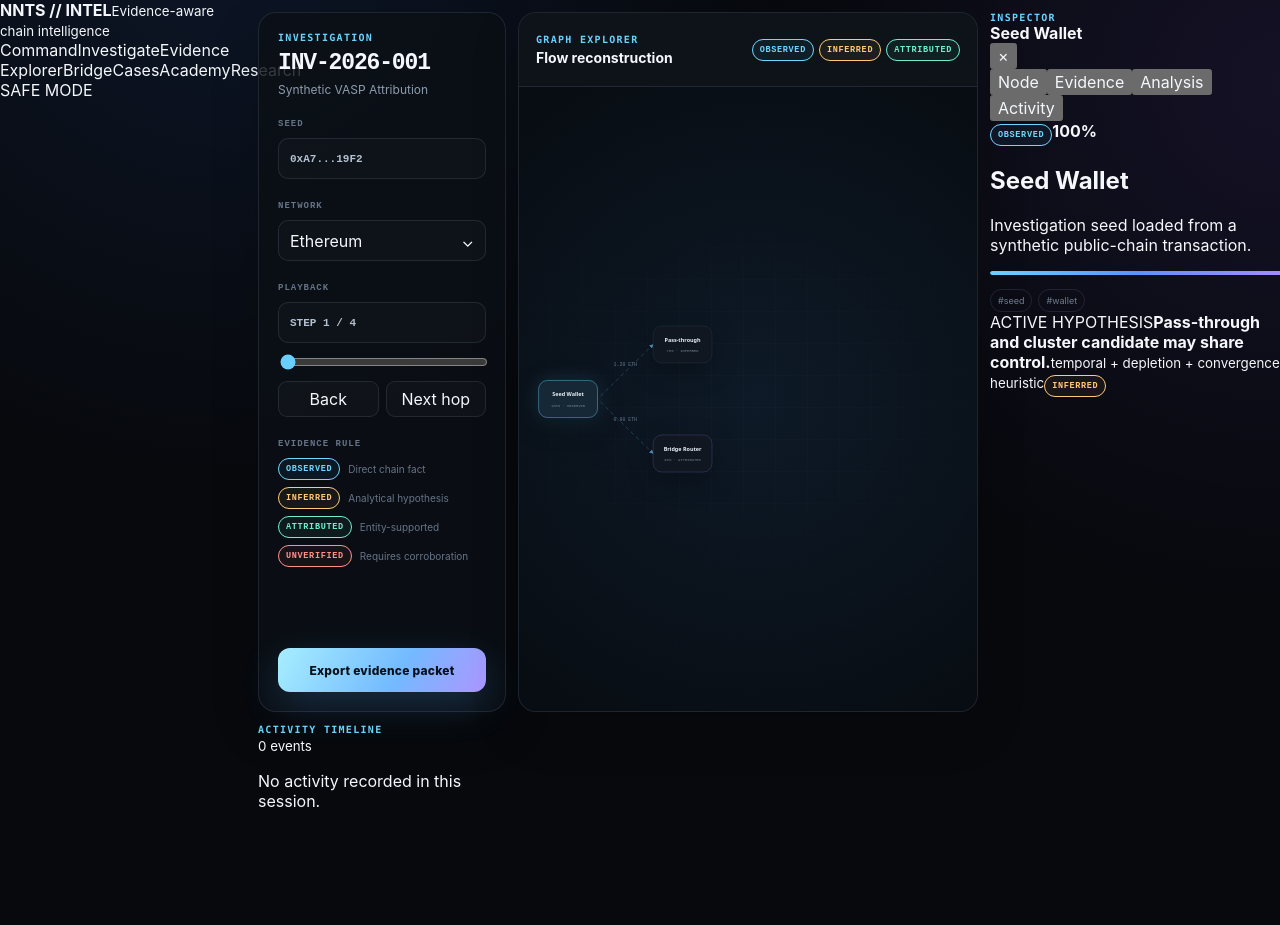
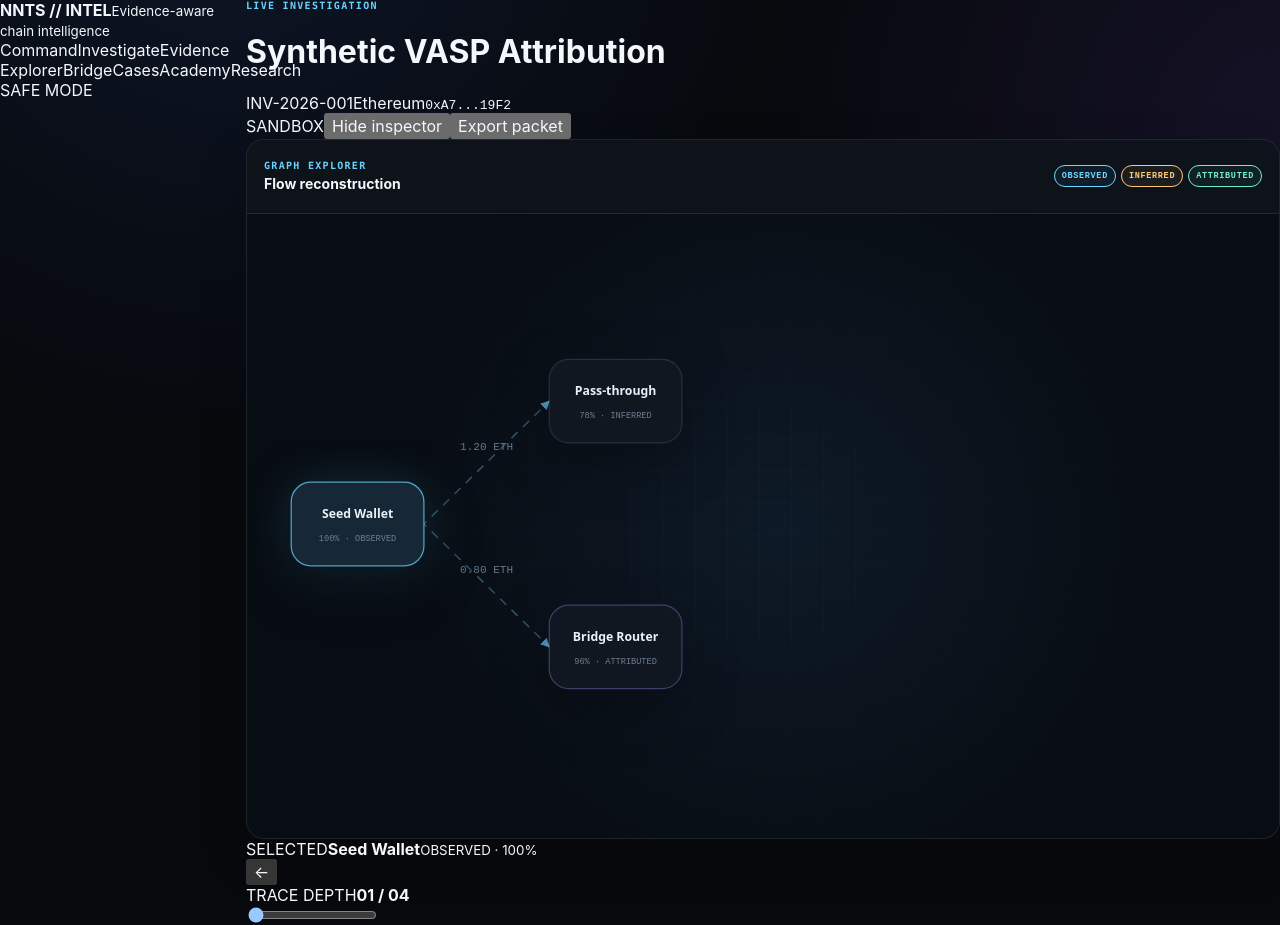
Before and after one commit to sapgun/nts-virtual-asset-tracking, a Next.js app: page /investigations in a window 1280 px wide. Shown: the top 925 px of the page. Before the commit the page ends 839 px from the top, so only its background shows below. Built offline with nearby package versions, Linux system fonts and the light colour scheme.

Commit message:
refactor(ui): make graph the primary investigation surface

```diff
--- a/components/investigation-workbench.tsx
+++ b/components/investigation-workbench.tsx
@@ -1,10 +1,9 @@
 "use client";
 
 import { useEffect, useMemo, useState } from "react";
-import { ActivityTimeline, type InvestigationActivity } from "@/components/activity-timeline";
 import { EvidencePanel } from "@/components/evidence-panel";
 import { GraphCanvas } from "@/components/graph-canvas";
-import { StateBadge } from "@/components/state-badge";
+import type { InvestigationActivity } from "@/components/activity-timeline";
 import type { GraphNode } from "@/lib/domain";
 import { buildEvidencePacket } from "@/lib/evidence-packet";
 import {
@@ -32,6 +31,7 @@ export function InvestigationWorkbench({
     useState<ImportedInvestigationModel | null>(null);
   const [importError, setImportError] = useState("");
   const [exporting, setExporting] = useState(false);
+  const [inspectorOpen, setInspectorOpen] = useState(true);
   const [activity, setActivity] = useState<InvestigationActivity[]>([]);
 
   function logActivity(item: Omit<InvestigationActivity, "id" | "timestamp">) {
@@ -114,14 +114,20 @@ export function InvestigationWorkbench({
 
   const selected =
     model.nodes.find((node) => node.id === selectedId) ?? model.nodes[0];
-  const maxStep = Math.max(
-    1,
-    ...model.edges.map((edge) => edge.step),
-  );
+  const maxStep = Math.max(1, ...model.edges.map((edge) => edge.step));
+
+  const moveStep = (next: number, title: string) => {
+    const value = Math.max(1, Math.min(maxStep, next));
+    setStep(value);
+    logActivity({
+      type: "STEP",
+      title,
+      detail: "Graph timeline moved to step " + value + ".",
+    });
+  };
 
   const exportEvidence = async () => {
     setExporting(true);
-
     try {
       const payload = {
         notice: importedMode
@@ -133,135 +139,70 @@ export function InvestigationWorkbench({
         selectedNode: selected,
         evidence: model.evidence,
         hypotheses: [model.hypothesis],
-        capture: {
-          step,
-          maxStep,
-        },
+        capture: { step, maxStep },
       };
 
       const packet = await buildEvidencePacket(payload);
-
       const blob = new Blob([JSON.stringify(packet, null, 2)], {
         type: "application/json",
       });
       const href = URL.createObjectURL(blob);
       const anchor = document.createElement("a");
       anchor.href = href;
-      anchor.download =
-        model.investigation.id.toLowerCase() + "-evidence.json";
+      anchor.download = model.investigation.id.toLowerCase() + "-evidence.json";
       anchor.click();
       URL.revokeObjectURL(href);
+
+      logActivity({
+        type: "EXPORT",
+        title: "Evidence packet exported",
+        detail: "Canonical SHA-256 integrity packet generated.",
+      });
     } finally {
       setExporting(false);
     }
   };
 
   return (
-    <div className="workbench">
-      <aside className="control-panel">
+    <div className="investigation-screen">
+      <header className="case-commandbar">
+        <div className="case-identity">
+          <div className="case-orb"><i /></div>
           <div>
-          <span className="eyebrow">INVESTIGATION</span>
-          <h1>{model.investigation.id}</h1>
-          <p>{model.investigation.title}</p>
-          {importedMode && (
-            <span className="import-mode-badge">PUBLIC OBSERVATION MODE</span>
-          )}
-        </div>
-
-        <div className="control-group">
-          <label>Seed</label>
-          <div className="seed-box">{model.investigation.seed}</div>
-        </div>
-
-        <div className="control-group">
-          <label>Network</label>
-          <button className="select-button">
-            Ethereum <span>⌄</span>
-          </button>
-        </div>
-
-        <div className="control-group">
-          <label>Playback</label>
-          <div className="step-readout">
-            STEP {step} / {maxStep}
-          </div>
-          <input
-            aria-label="Investigation step"
-            type="range"
-            min="1"
-            max={maxStep}
-            value={Math.min(step, maxStep)}
-            onChange={(event) => {
-              const next = Number(event.target.value);
-              setStep(next);
-              logActivity({
-                type: "STEP",
-                title: "Playback moved",
-                detail: "Graph timeline moved to step " + next + ".",
-              });
-            }}
-          />
-          <div className="button-row">
-            <button
-              onClick={() => {
-                const next = Math.max(1, step - 1);
-                setStep(next);
-                logActivity({
-                  type: "STEP",
-                  title: "Playback moved",
-                  detail: "Graph timeline moved to step " + next + ".",
-                });
-              }}
-            >
-              Back
-            </button>
-            <button
-              onClick={() => {
-                const next = Math.min(maxStep, step + 1);
-                setStep(next);
-                logActivity({
-                  type: "STEP",
-                  title: "Next hop revealed",
-                  detail: "Graph timeline advanced to step " + next + ".",
-                });
-              }}
-            >
-              Next hop
-            </button>
-          </div>
-        </div>
-
-        <div className="control-group">
-          <label>Evidence rule</label>
-          <div className="rule-stack">
-            <div>
-              <StateBadge state="OBSERVED" />
-              <span>Direct chain fact</span>
-            </div>
-            <div>
-              <StateBadge state="INFERRED" />
-              <span>Analytical hypothesis</span>
-            </div>
-            <div>
-              <StateBadge state="ATTRIBUTED" />
-              <span>Entity-supported</span>
-            </div>
-            <div>
-              <StateBadge state="UNVERIFIED" />
-              <span>Requires corroboration</span>
+            <span className="eyebrow">LIVE INVESTIGATION</span>
+            <h1>{model.investigation.title}</h1>
+            <div className="case-meta-line">
+              <span>{model.investigation.id}</span>
+              <i />
+              <span>Ethereum</span>
+              <i />
+              <code>{model.investigation.seed}</code>
             </div>
           </div>
         </div>
 
+        <div className="case-command-actions">
+          <span className={importedMode ? "mode-pill public" : "mode-pill sandbox"}>
+            {importedMode ? "PUBLIC OBSERVATION" : "SANDBOX"}
+          </span>
           <button
-          className="primary-action"
+            className="ghost-action"
+            onClick={() => setInspectorOpen((value) => !value)}
+          >
+            {inspectorOpen ? "Hide inspector" : "Open inspector"}
+          </button>
+          <button
+            className="export-action"
             onClick={exportEvidence}
             disabled={exporting}
           >
-          {exporting ? "Hashing packet…" : "Export evidence packet"}
+            {exporting ? "Hashing…" : "Export packet"}
           </button>
-      </aside>
+        </div>
+      </header>
 
+      <div className={inspectorOpen ? "investigation-stage inspector-open" : "investigation-stage"}>
+        <div className="graph-spotlight">
           <GraphCanvas
             nodes={model.nodes}
             edges={model.edges}
@@ -269,6 +210,7 @@ export function InvestigationWorkbench({
             selectedId={selected.id}
             onSelect={(node: GraphNode) => {
               setSelectedId(node.id);
+              setInspectorOpen(true);
               logActivity({
                 type: "NODE_SELECT",
                 title: "Node selected",
@@ -278,10 +220,43 @@ export function InvestigationWorkbench({
             }}
           />
 
+          <div className="graph-context-card">
+            <span>SELECTED</span>
+            <strong>{selected.label}</strong>
+            <small>{selected.state} · {Math.round(selected.confidence * 100)}%</small>
+          </div>
+
+          <div className="playback-dock">
+            <button onClick={() => moveStep(step - 1, "Playback moved")} disabled={step <= 1}>
+              ←
+            </button>
+            <div className="playback-track">
+              <div>
+                <span>TRACE DEPTH</span>
+                <b>{String(step).padStart(2, "0")} / {String(maxStep).padStart(2, "0")}</b>
+              </div>
+              <input
+                aria-label="Investigation trace depth"
+                type="range"
+                min="1"
+                max={maxStep}
+                value={Math.min(step, maxStep)}
+                onChange={(event) => moveStep(Number(event.target.value), "Playback scrubbed")}
+              />
+            </div>
+            <button onClick={() => moveStep(step + 1, "Next hop revealed")} disabled={step >= maxStep}>
+              →
+            </button>
+          </div>
+        </div>
+
+        {inspectorOpen && (
           <EvidencePanel
             selected={selected}
             evidence={model.evidence}
             hypothesis={model.hypothesis}
+            activity={activity}
+            onClose={() => setInspectorOpen(false)}
             onHypothesisCreate={({ hypothesis, createdAt }) => {
               setActivity((current) => [
                 ...current,
@@ -301,8 +276,8 @@ export function InvestigationWorkbench({
               ].slice(-40));
             }}
           />
-
-      <ActivityTimeline items={activity} />
+        )}
+      </div>
     </div>
   );
 }
```
Lines whose indentation alone changed are shown as unchanged.
